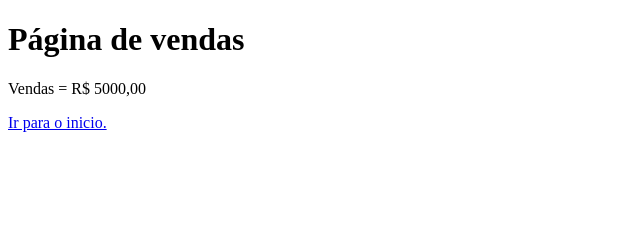
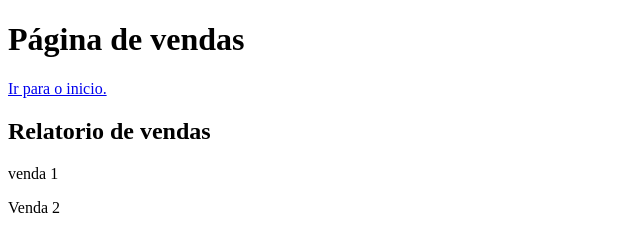
Before and after one commit to ThiagoBSanto/CursoGit, a plain HTML site: page vendas.html in a window 1280 px wide. Shown: the whole page, without its empty margins (0-640 px from the left). Drawn offline with Linux system fonts and the light colour scheme.

Commit message:
Commit  antes do push rejeitados
Signed-off-by: Thiago Santos <tbssantos@gmail.com>

```diff
--- a/vendas.html
+++ b/vendas.html
@@ -7,7 +7,11 @@
 </head>
 <body>
     <h1>Página de vendas</h1>
-    <p>Vendas = R$ 5000,00</p>
+
     <a href="index.html">Ir para o inicio.</a>
+
+    <h2>Relatorio de vendas</h2>
+    <p>venda 1</p>
+    <p>Venda 2</p>
 </body>
 </html>
```
Also changed, not shown: Comandos_GIT.txt.
